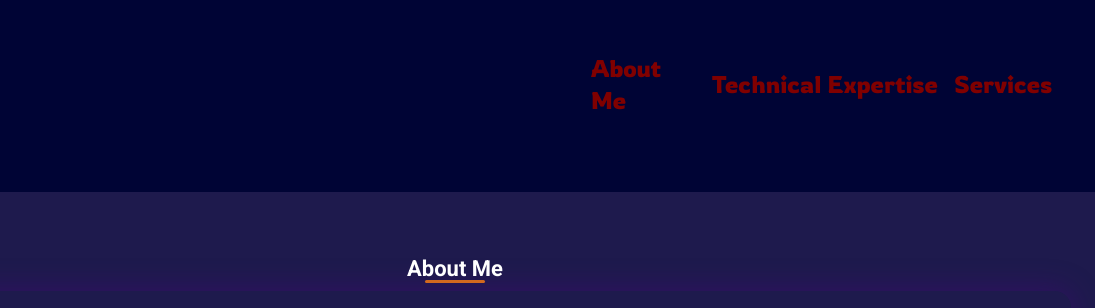
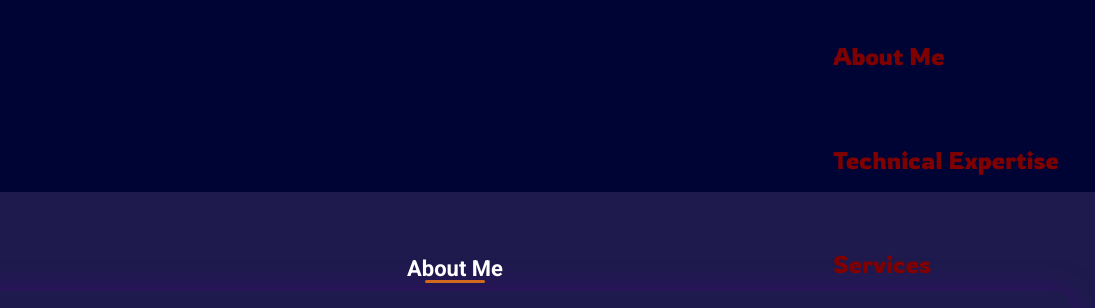
Before and after one commit to ericmanike/Web1, a website: page public/index.html in a window 1280 px wide. Shown: the top 308 px of the page, 185-1280 px from the left. Drawn offline with Linux system fonts and the light colour scheme; a web font is replaced by a local one.

Commit message:
Update index.html

```diff
--- a/public/index.html
+++ b/public/index.html
@@ -30,9 +30,9 @@
 max-md:bg-[#FFFDD0]
 md:bg-none
  md:top-5 md:right-4
-md:grid md:grid-cols-[0.5fr_1fr_0.5fr]
+md:grid md:grid-cols-[0.7fr_1fr_0.5fr]
 md:h-fit
-md:gap-5
+md:gap-7
 
 max-md:hidden">
 
```
